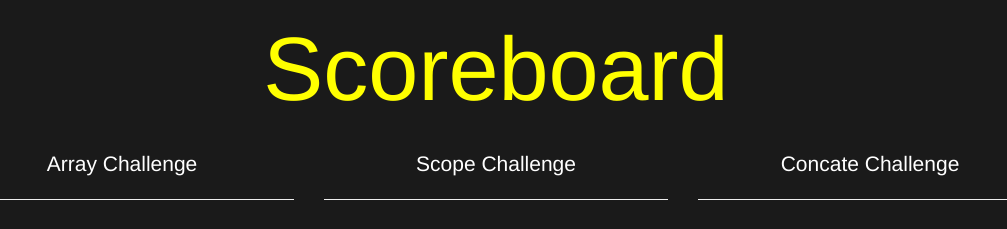
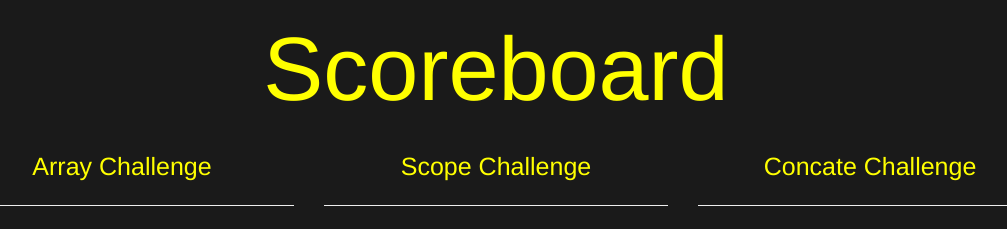
Before and after one commit to mikebranstein/JavaScriptChallenge, a plain HTML site: page scoreboard.html in a window 1280 px wide. Shown: the whole page, without its empty margins (144-1151 px from the left). Drawn offline with nearby package versions, Linux system fonts and the light colour scheme.

Commit message:
Update 2017-06-01T19:51:01.875Z

```diff
--- a/css/main.css
+++ b/css/main.css
@@ -96,3 +96,7 @@ body {
 .container {
     width: 90% !important;
 }
+.titles{
+ color: #ffff00;
+ font-size: 25px;
+}
--- a/js/scoreboard.js
+++ b/js/scoreboard.js
@@ -1,10 +1,11 @@
 window.onload = function () {
-
+    function refresh() {
         loadScores(JSON.parse(localStorage.getItem('challengeOneScores')), document.getElementById('challengeOneTimes'));
         loadScores(JSON.parse(localStorage.getItem('challengeTwoScores')), document.getElementById('challengeTwoTimes'));
         loadScores(JSON.parse(localStorage.getItem('challengeThreeScores')), document.getElementById('challengeThreeTimes'));
 
         function loadScores(scores, board) {
+            board.innerHTML = "";
             if (scores !== null) {
                 var arr = new Array();
                 //converts the time from string to int value, for desc order
@@ -23,3 +24,8 @@ window.onload = function () {
             }
         }
     }
+    refresh();
+setInterval(function(){
+    refresh();
+}, 5000)
+}
--- a/scoreboard.html
+++ b/scoreboard.html
@@ -18,23 +18,28 @@
 
     <br/>
     <div class="container">
-        <div class="col-md-4" id="challengeOneTimes">
-            <div class="row">
+        <div class="col-md-4">
+            <div class="row titles">
                 Array Challenge
             </div>
-           <hr>
+            <hr>
+            <div id="challengeOneTimes"></div>
         </div>
-        <div class="col-md-4" id="challengeTwoTimes">
-            <div class="row" >
+        <div class="col-md-4">
+            <div class="row titles" >
                 Scope Challenge
             </div>
-             <hr>
+            <hr>
+
+            <div id="challengeTwoTimes"></div>
         </div>
-        <div class="col-md-4" id="challengeThreeTimes">
-            <div class="row">
+        <div class="col-md-4">
+            <div class="row titles">
                 Concate Challenge
             </div>
-             <hr>
+            <hr>
+
+            <div id="challengeThreeTimes"></div>
         </div>
     </div>
     </div>
```
Also changed, not shown: index.html (+6 -3 lines), success.html (line endings or trailing spaces). Lines whose indentation alone changed are shown as unchanged.
